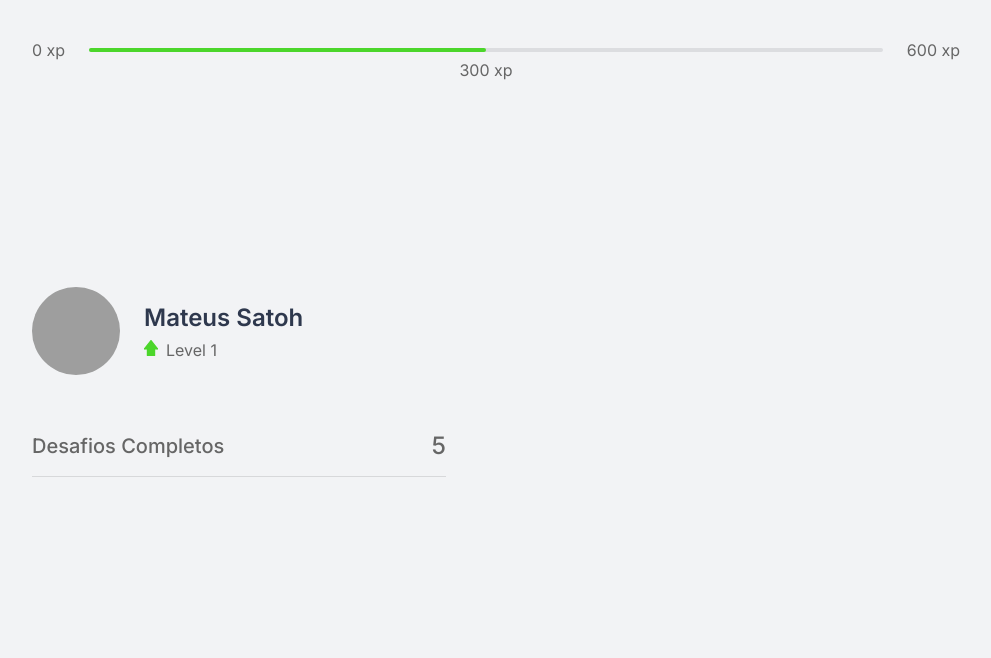
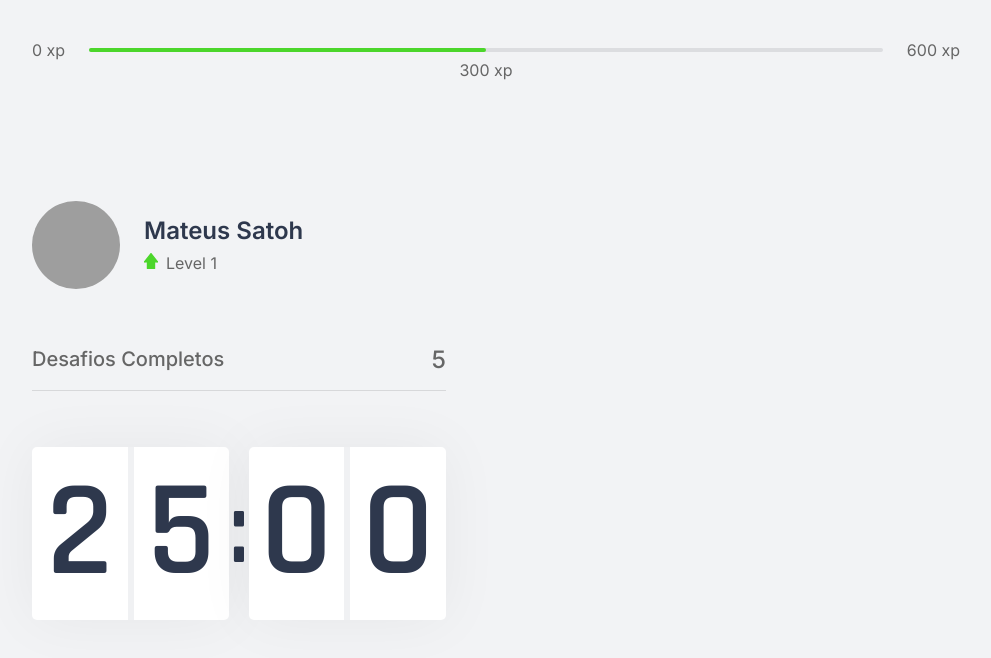
Before and after one commit to mateussatoh/move-it, a Next.js app: page / in a window 1280 px wide. Shown: the top 658 px of the page, without its empty margins (144-1135 px from the left). Built offline with nearby package versions, Linux system fonts and the light colour scheme; grey boxes are pictures that could not be loaded.

Commit message:
add: countdown component

```diff
--- /dev/null
+++ b/src/components/Countdown.jsx
@@ -0,0 +1,17 @@
+import styles from '../styles/components/Countdown.module.css'
+
+export function Countdown () {
+    return (
+        <div className={styles.countdownContainer} >
+            <div>
+                <span>2</span>
+                <span>5</span>
+            </div>
+            <span>:</span>
+            <div>
+                <span>0</span>
+                <span>0</span>
+            </div>
+        </div>
+    )
+}
--- a/src/pages/index.tsx
+++ b/src/pages/index.tsx
@@ -1,6 +1,8 @@
 import { CompletedChallanges } from "../components/CompletedChallanges";
 import { ExperienceBar } from "../components/ExperienceBar";
 import { Profile } from "../components/Profile";
+import { Countdown } from "../components/Countdown";
+
 import styles from "../styles/pages/Home.module.css";
 
 export default function Home() {
@@ -11,6 +13,7 @@ export default function Home() {
         <div>
           <Profile />
           <CompletedChallanges />
+          <Countdown />
         </div>
         <div></div>
       </section>
--- /dev/null
+++ b/src/styles/components/Countdown.module.css
@@ -0,0 +1,37 @@
+.countdownContainer {
+  display: flex;
+  align-items: center;
+  font-family: Rajdhani;
+  font-weight: 600;
+  color: var(--title);
+}
+
+.countdownContainer > div {
+  flex: 1;
+  display: flex;
+  align-items: center;
+  justify-content: space-evenly;
+
+  background: var(--white);
+  box-shadow: 0 0 60px rgba(0, 0, 0, 0.05);
+
+  border-radius: 5px;
+  font-size: 8.5rem;
+  text-align: center;
+}
+.countdownContainer > div > span {
+  flex: 1;
+}
+
+.countdownContainer > div > span:first-child {
+  border-right: 3px solid #f0f1f3;
+}
+
+.countdownContainer > div > span:last-child {
+  border-left: 3px solid #f0f1f3;
+}
+
+.countdownContainer > span {
+  font-size: 6.25rem;
+  margin: 0 0.5 rem;
+}
```
